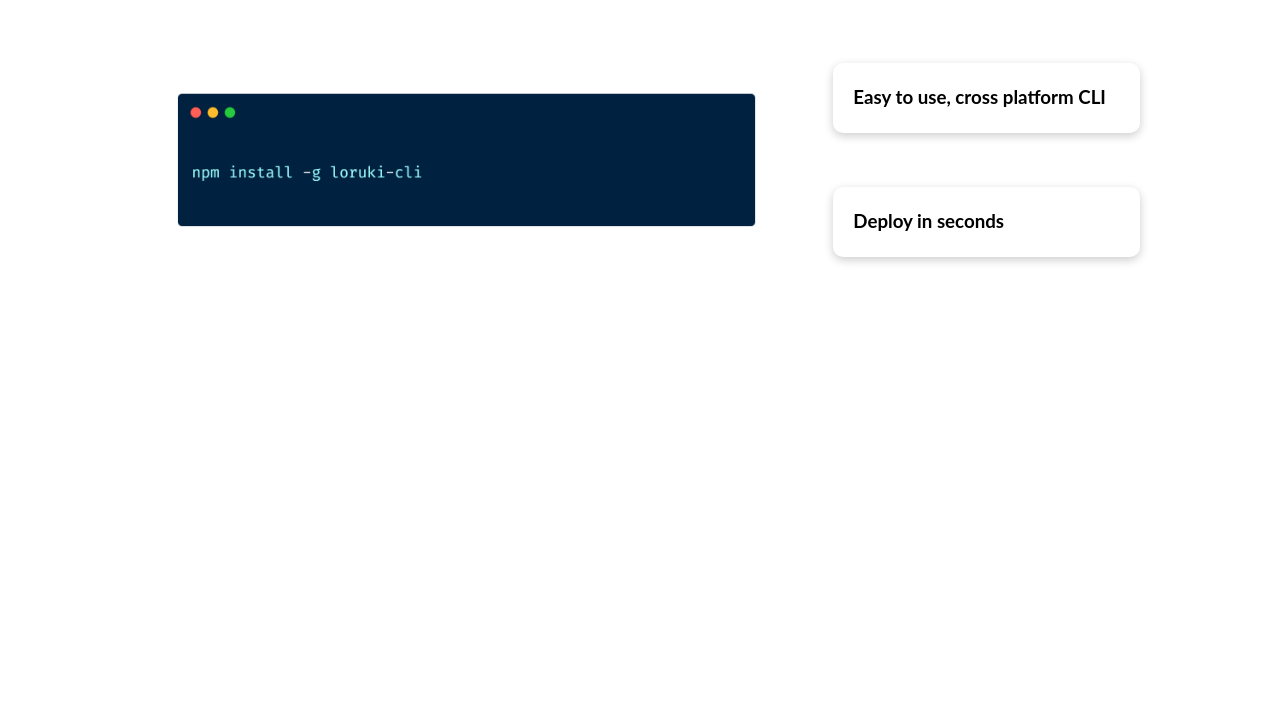
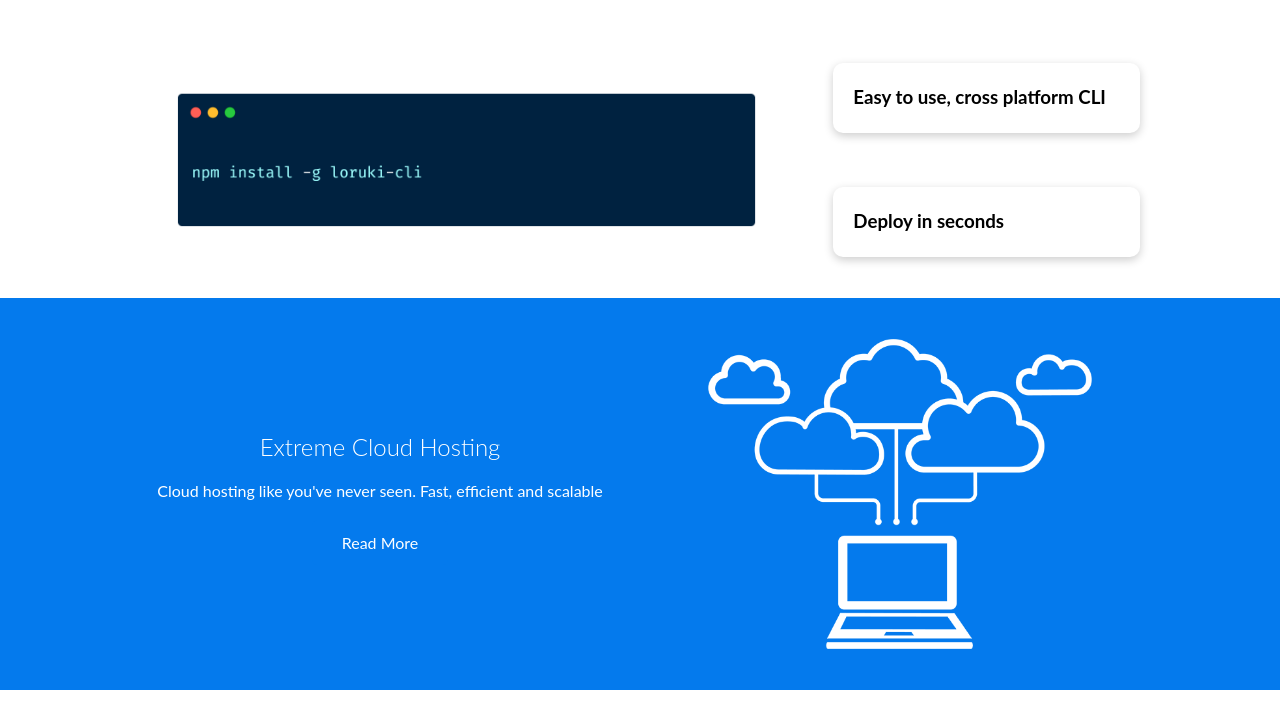
Before and after one commit to HYF-Class21/agile-development-group4-loruki-rebuild, a website: page index.html in a window 1280 px wide. Shown: the part 802-1516 px from the top of the page. Before the commit the page ends 1076 px from the top, so only its background shows below. Drawn offline with Linux system fonts and the light colour scheme.

Commit message:
Added Extra ad for cloud

```diff
--- a/index.html
+++ b/index.html
@@ -103,5 +103,20 @@
       </div>
     </section>
     <!--End of example-box section-->
+
+    <!--Extra Ad for the cloud-->
+    <section class="cloud bg-primary my-2 py-2">
+      <div class="container grid">
+        <div class="text-center">
+          <h2 class="lg">Extreme Cloud Hosting</h2>
+          <p class="lead my-1">
+            Cloud hosting like you've never seen. Fast, efficient and scalable
+          </p>
+          <a href="features.html" class="btn btn-dark">Read More</a>
+        </div>
+        <img src="images/cloud.png" alt="" />
+      </div>
+      <!--End of Extra ad-->
+    </section>
   </body>
 </html>
--- a/styles/index.css
+++ b/styles/index.css
@@ -89,6 +89,40 @@ pre {
 .link a {
   color: white;
   text-decoration: none;
+}
+
+/* Backgrounds and colored buttons */
+.bg-primary,
+.btn-primary {
+  background-color: var(--primary-color);
+  color: #fff;
+}
+
+.bg-secondary,
+.btn-secondary {
+  background-color: var(--secondary-color);
+  color: #fff;
+}
+
+.bg-dark,
+.btn-dark {
+  background-color: var(--dark-color);
+  color: #fff;
+}
+
+.bg-light,
+.btn-light {
+  background-color: var(--light-color);
+  color: #333;
+}
+
+.bg-primary a,
+.btn-primary a,
+.bg-secondary a,
+.btn-secondary a,
+.bg-dark a,
+.btn-dark a {
+  color: #fff;
 }
 
 .link a:hover {
```
Also changed, not shown: images/cloud.png (added).
